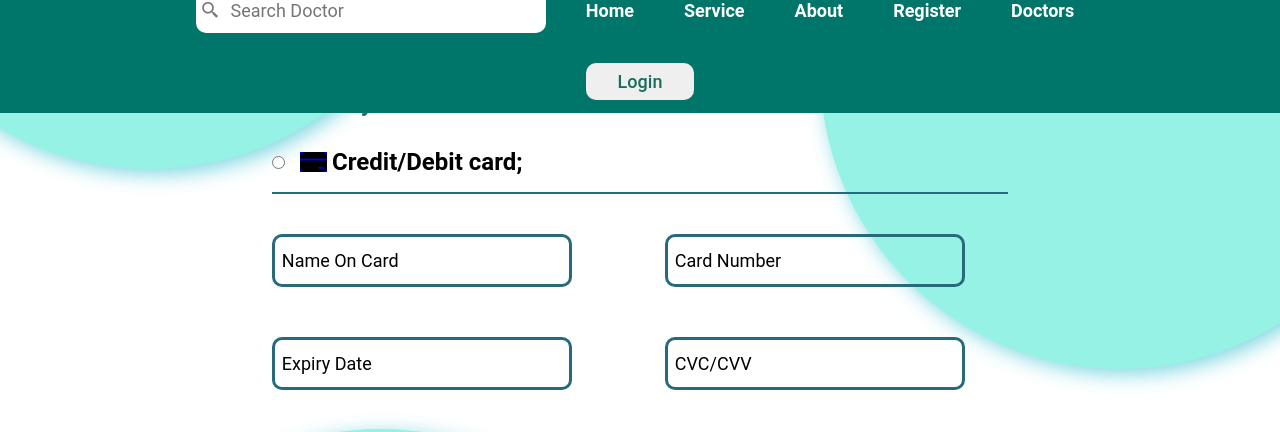
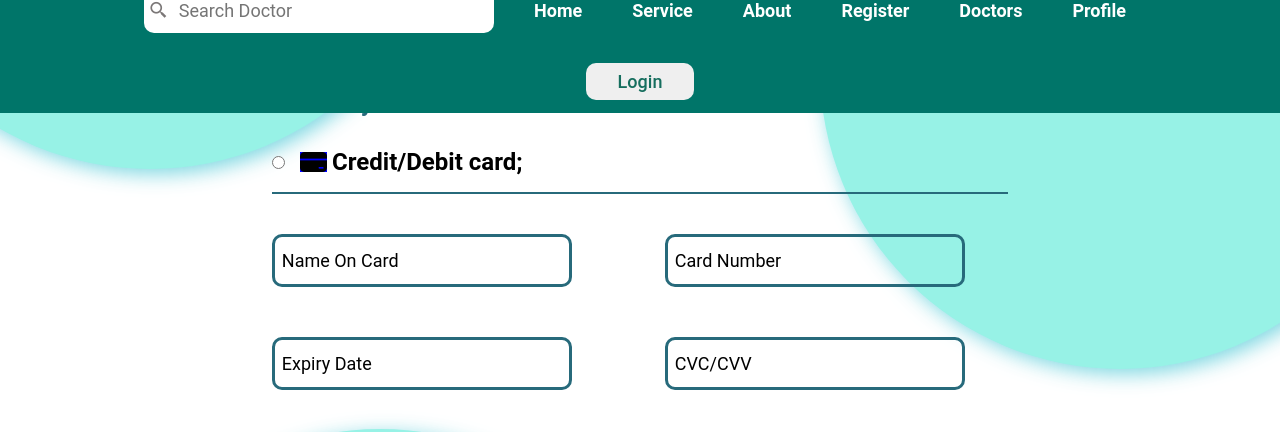
Before and after one commit to nadimqureshi19913/DOCTORS-HOME, a plain HTML site: page payment.html in a window 1280 px wide. Shown: the part 61-493 px from the top of the page. Drawn offline with nearby package versions, Linux system fonts and the light colour scheme.

Commit message:
Update payment.html

```diff
--- a/payment.html
+++ b/payment.html
@@ -53,6 +53,11 @@
                 <li>
                     <a href="#">Doctors</a>
                 </li>
+
+                  <li>
+                    <a href="#">Profile</a>
+                </li>
+
                 <div class="btn">
                     <button>Login</button>
                 </div>
```
